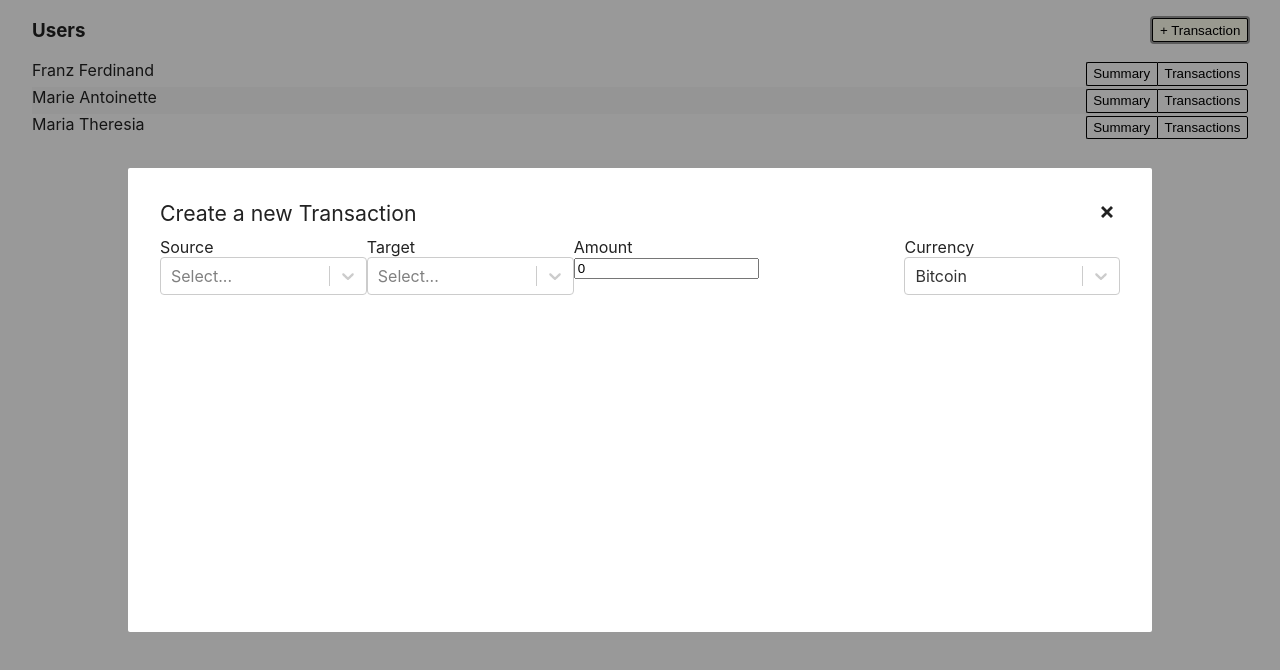
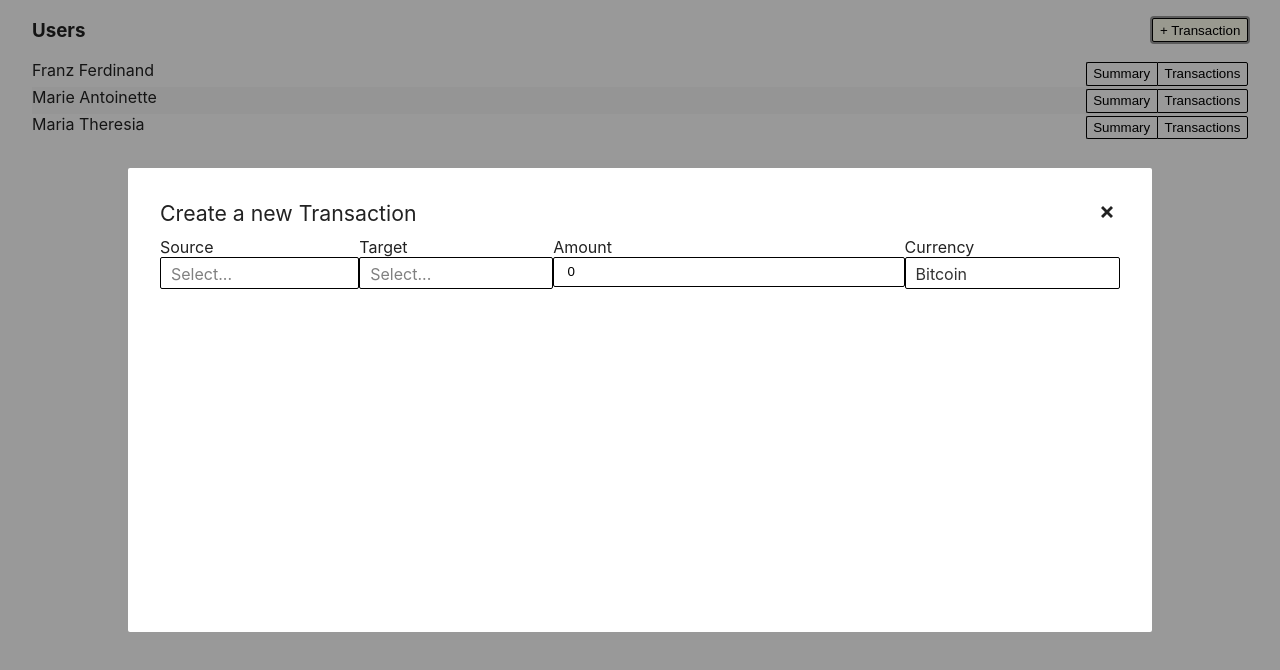
Before and after one commit to danielbartsch/salamantex-showcase, a React (Create React App) app: page / in a window 1280 px wide. Both pictures are taken after a click on the button "+ Transaction". Shown: the top 670 px of the page. Built offline with nearby package versions, Linux system fonts and the light colour scheme.

Commit message:
attempt to make Transaction form more coherent with the rest of the app, react-select proves not to be very cooperative

```diff
--- a/src/components/TransactionForm.tsx
+++ b/src/components/TransactionForm.tsx
@@ -1,11 +1,45 @@
 import * as React from "react"
-import Select from "react-select"
+import ReactSelect from "react-select"
 import { map, uniqueId } from "lodash"
 import { Transaction, User, CryptoCurrency } from "../types"
 import { DatabaseContext } from "../globals"
 import { UserRepresentation } from "./UserRepresentation"
 import { CurrencyType } from "./CurrencyType"
 import { currencies } from "../constants"
+
+const customReactSelectStyles: React.ComponentProps<
+  typeof ReactSelect
+>["styles"] = {
+  control: (provided, haja) => {
+    console.log(provided, haja)
+
+    return {
+      ...provided,
+      "&:hover": {
+        backgroundColor: "#eee",
+      },
+      transition: undefined,
+      minHeight: 32,
+      height: 32,
+      border: "1px solid black",
+      borderRadius: 2,
+    }
+  },
+  container: (provided) => {
+    return {
+      ...provided,
+      height: 32,
+      minHeight: 32,
+    }
+  },
+  dropdownIndicator: () => ({ display: "none" }),
+  indicatorSeparator: () => ({ display: "none" }),
+  indicatorsContainer: () => ({ display: "none" }),
+}
+
+const Select = (props: React.ComponentProps<typeof ReactSelect>) => (
+  <ReactSelect styles={customReactSelectStyles} {...props} />
+)
 
 const InputBox = ({
   label,
@@ -16,7 +50,7 @@ const InputBox = ({
 }) => (
   <div style={{ display: "flex", flexDirection: "column", flexGrow: 1 }}>
     <div>{label}</div>
-    <div>{children}</div>
+    {children}
   </div>
 )
 
@@ -113,6 +147,7 @@ export const TransactionForm = ({
               state: null,
             })
           }
+          style={{ marginTop: "1em" }}
         >
           Apply
         </button>
--- a/src/index.css
+++ b/src/index.css
@@ -33,7 +33,8 @@ code {
   background-color: #f8f8f8;
 }
 
-button {
+button,
+input {
   background-color: #fff;
   border: 1px solid black;
   border-radius: 2px;
@@ -44,15 +45,18 @@ button {
   cursor: pointer;
 }
 
-button:hover {
+button:hover,
+input:hover {
   background-color: #eee;
 }
 
-button:active {
+button:active,
+input:active {
   background-color: #ddd;
 }
 
-button:focus {
+button:focus,
+input:focus {
   box-shadow: 0px 0px 0px 2px rgba(0, 0, 0, 0.4);
   background-color: #ffe;
   outline: none;
@@ -71,3 +75,10 @@ button:focus {
   border-top-left-radius: 0;
   border-bottom-left-radius: 0;
 }
+
+input {
+  padding-bottom: 0.5em;
+  padding-top: 0.5em;
+  padding-left: 1em;
+  padding-right: 1em;
+}
```
